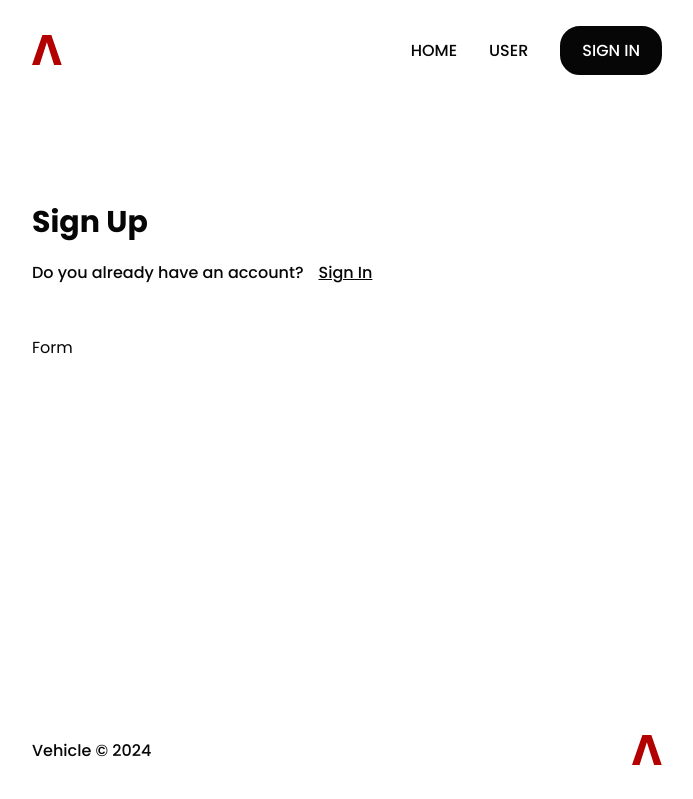
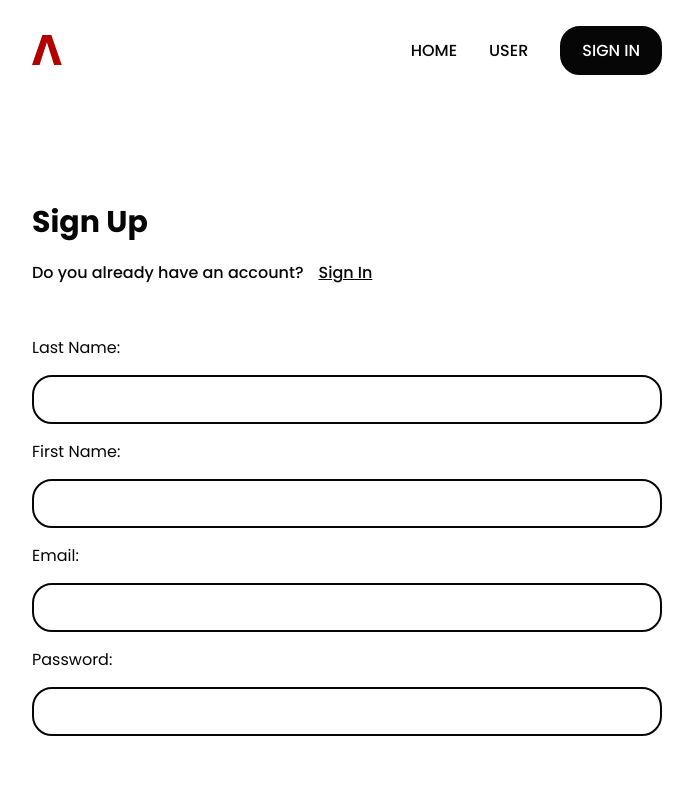
Before and after one commit to monsuAymeric/Vehicle, a React (Vite) app in the folder front/: page /signup in a window 1280 px wide. Shown: the top 799 px of the page, without its empty margins (293-986 px from the left). Built offline with nearby package versions, Linux system fonts and the light colour scheme.

Commit message:
build(signup): finish sign up form

```diff
--- a/front/src/components/Form.jsx
+++ /dev/null
@@ -1,7 +0,0 @@
-import React from 'react'
-
-export default function Form() {
-  return (
-    <div>Form</div>
-  )
-}
--- /dev/null
+++ b/front/src/components/FormSignUp.jsx
@@ -0,0 +1,71 @@
+import React, { useState } from "react";
+import "./FormSignUp.css";
+
+export default function FormSignUp() {
+  const [formData, setFormData] = useState({
+    lastname: "",
+    firstname: "",
+    email: "",
+    password: "",
+  });
+
+  const handleChange = (e) => {
+    const { name, value } = e.target;
+    setFormData({ ...formData, [name]: value });
+  };
+
+  const handleSubmit = (e) => {
+    e.preventDefault();
+    // Add logic to handle form submission (e.g., API call, validation)
+    console.log("Form submitted:", formData);
+  };
+  return (
+    <form onSubmit={handleSubmit}>
+      <label>
+        Last Name:
+        <input
+          className="btn__inversed"
+          type="text"
+          name="lastname"
+          value={formData.lastname}
+          onChange={handleChange}
+          autoComplete="Last Name"
+        />
+      </label>
+      <label>
+        First Name:
+        <input
+          className="btn__inversed"
+          type="text"
+          name="firstname"
+          value={formData.firstname}
+          onChange={handleChange}
+          autoComplete="First Name"
+        />
+      </label>
+      <label>
+        Email:
+        <input
+          className="btn__inversed"
+          type="email"
+          name="email"
+          value={formData.email}
+          onChange={handleChange}
+          autoComplete="Email"
+        />
+      </label>
+      <label>
+        Password:
+        <input
+          className="btn__inversed"
+          type="password"
+          name="password"
+          value={formData.password}
+          onChange={handleChange}
+          autoComplete="Password"
+        />
+      </label>
+      <button className="btn" type="submit">Sign Up</button>
+    </form>
+  );
+}
--- a/front/src/index.css
+++ b/front/src/index.css
@@ -102,7 +102,8 @@ button {
   font-family: var(--font);
 }
 .btn,
-.btn__selected {
+.btn__selected,
+.btn__inversed {
   display: flex;
   justify-content: center;
   align-items: center;
@@ -121,16 +122,29 @@ button {
   color: var(--color-first);
   border: 2px solid var(--color-third);
 }
+.btn__inversed {
+  background-color: var(--color-first);
+  color: var(--color-second);
+  border: 2px solid var(--color-first);
+  border: 2px solid var(--color-second);
+  text-transform: none;
+  width: auto;
+}
+
+/*Images*/
 img {
   width: 100%;
   height: 100%;
   object-fit: cover;
   transition: var(--transition);
 }
+
+/*Links*/
 .link {
   text-decoration: underline;
 }
 
+/*Logo*/
 .logo {
   height: 30px;
   z-index: 10;
@@ -138,6 +152,25 @@ img {
 .logo > img {
   height: 30px;
   width: 30px;
+}
+
+/*Form*/
+form {
+  display: flex;
+  flex-direction: column;
+  gap: 15px;
+}
+label {
+  display: flex;
+  flex-direction: column;
+  gap: 15px;
+}
+input {
+  font-size: 16px;
+  font-family: var(--font);
+}
+form > button {
+  margin-top: 50px;
 }
 
 /*Mobile*/
--- a/front/src/pages/SignUp.jsx
+++ b/front/src/pages/SignUp.jsx
@@ -1,7 +1,7 @@
 import React, { useRef } from "react";
 import { Link } from "react-router-dom";
 import "./SignUp.css";
-import Form from "../components/Form";
+import FormSignUp from "../components/FormSignUp";
 
 export default function SignUp() {
   const inputRef = useRef(null);
@@ -20,7 +20,7 @@ export default function SignUp() {
             </Link>
           </div>
         </div>
-        <Form />
+        <FormSignUp />
       </section>
     </main>
   );
```
Also changed, not shown: front/src/components/FormSignUp.css (added).
